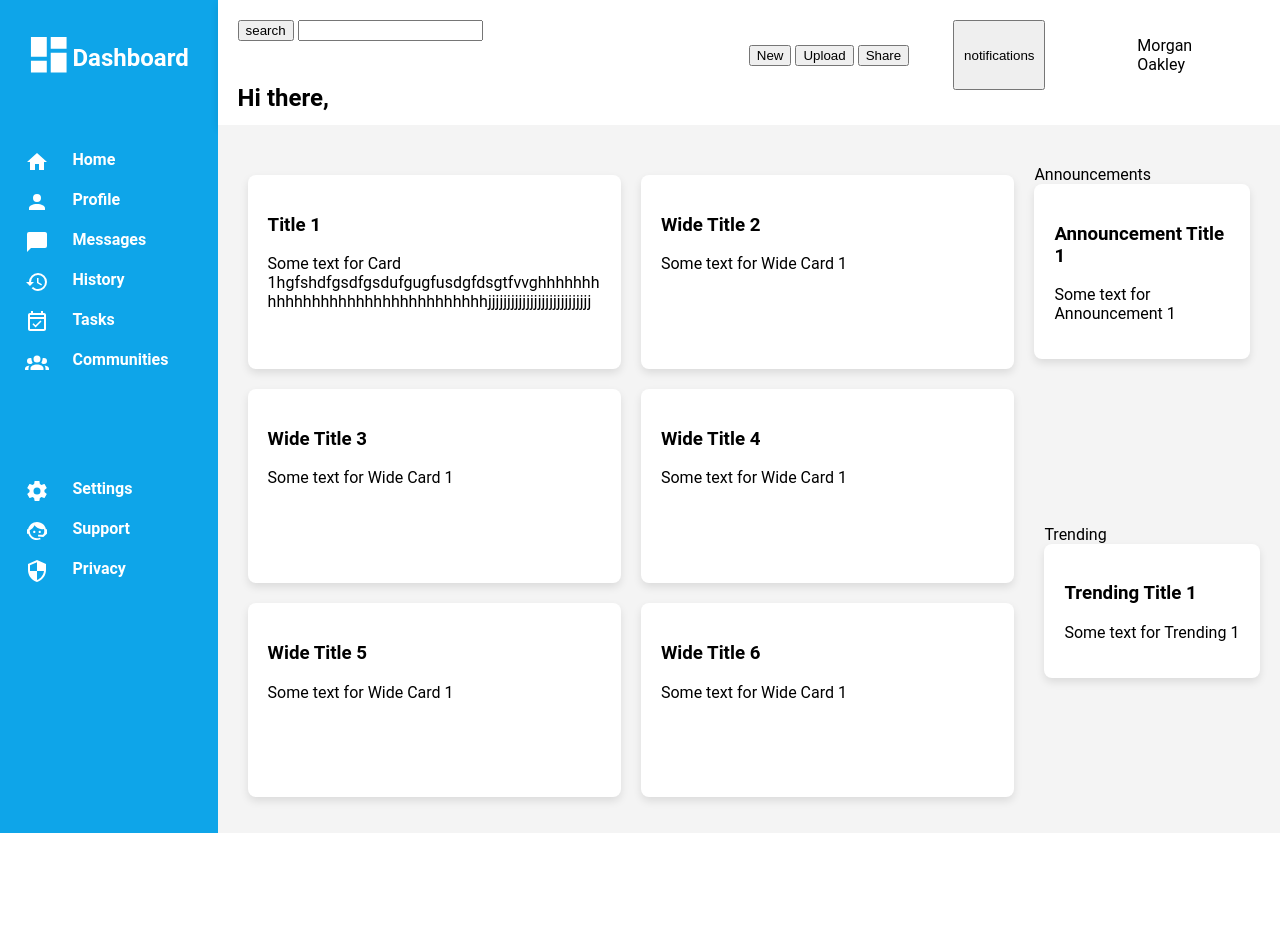
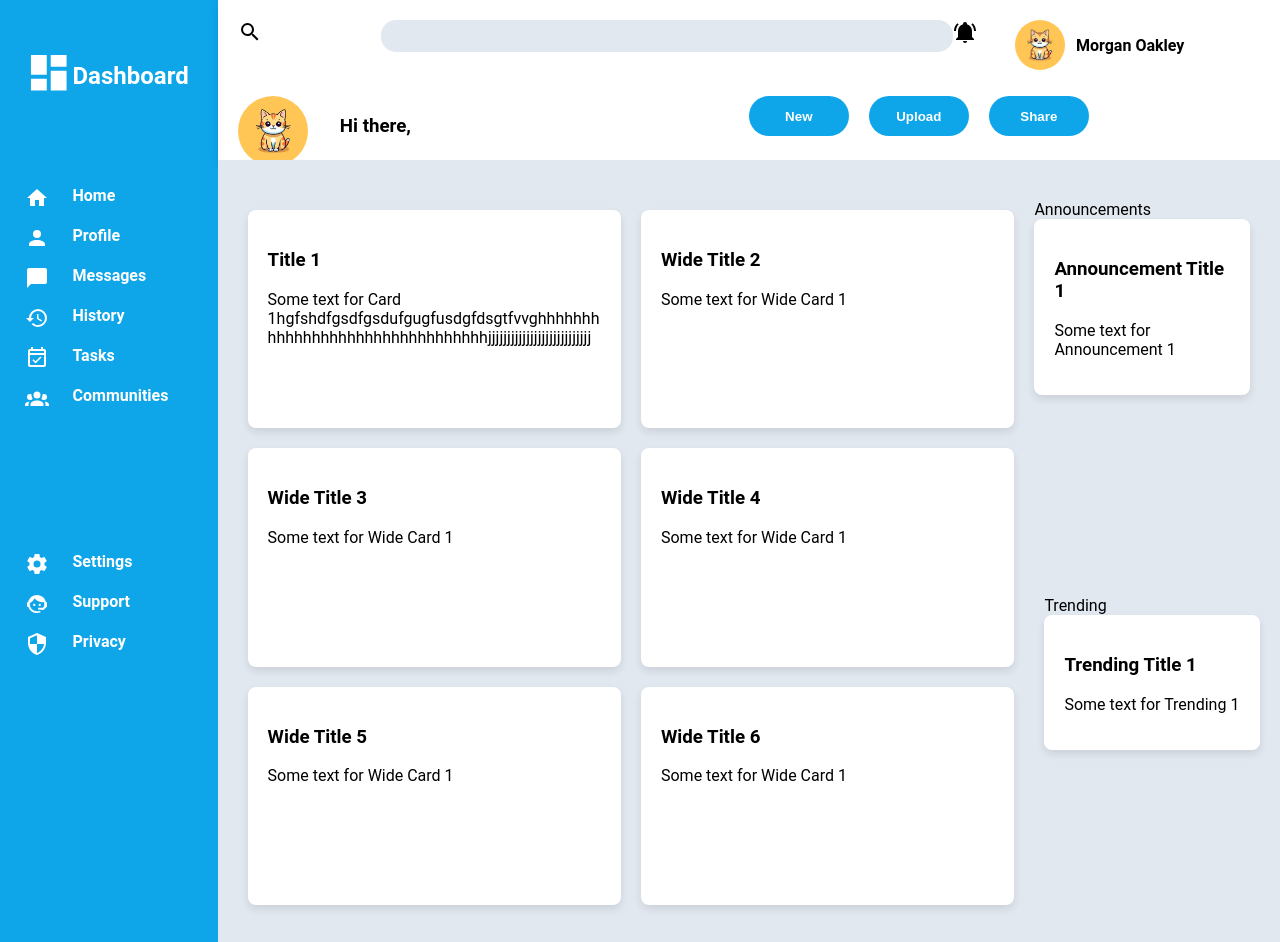
Before and after one commit to mariellaaaa/Admin-Dasboard, a plain HTML site: page index.html in a window 1280 px wide. Before the commit the page ends 833 px from the top, so only its background shows below. Drawn offline with Linux system fonts and the light colour scheme.

Commit message:
header work

```diff
--- a/index.html
+++ b/index.html
@@ -86,37 +86,45 @@
 
         <header class="header">
             <section class="header-top">
-                <div class="search-bar">
-                    <button>
-                        search
+                <section class="search-section">
+                    <button id="search-button">
+                        <svg xmlns="http://www.w3.org/2000/svg">
+                            <path d="M9.5,3A6.5,6.5 0 0,1 16,9.5C16,11.11 15.41,12.59 14.44,13.73L14.71,14H15.5L20.5,19L19,20.5L14,15.5V14.71L13.73,14.44C12.59,15.41 11.11,16 9.5,16A6.5,6.5 0 0,1 3,9.5A6.5,6.5 0 0,1 9.5,3M9.5,5C7,5 5,7 5,9.5C5,12 7,14 9.5,14C12,14 14,12 14,9.5C14,7 12,5 9.5,5Z" />
+                        </svg>
                     </button>
-                    <input type="text">
-                </div>
-                <div class="user-info-top">
-                    <button>
-                        notifications
+                    <input type="text" id="search-input" />
+                </section>
+                <section class="user-info-top">
+                    <button id="notification-button">
+                        <svg xmlns="http://www.w3.org/2000/svg">
+                            <path d="M21,19V20H3V19L5,17V11C5,7.9 7.03,5.17 10,4.29C10,4.19 10,4.1 10,4A2,2 0 0,1 12,2A2,2 0 0,1 14,4C14,4.1 14,4.19 14,4.29C16.97,5.17 19,7.9 19,11V17L21,19M14,21A2,2 0 0,1 12,23A2,2 0 0,1 10,21M19.75,3.19L18.33,4.61C20.04,6.3 21,8.6 21,11H23C23,8.07 21.84,5.25 19.75,3.19M1,11H3C3,8.6 3.96,6.3 5.67,4.61L4.25,3.19C2.16,5.25 1,8.07 1,11Z" />
+                        </svg>
                     </button>
-                    <img src="" alt="">
-                    <p>Morgan Oakley</p>
-                </div>
+                    <div class="avatar-image">
+                        <img src="./images/cat-with-yellow-background_881695-10476.avif" alt="user-avatar" />
+                    </div>
+                    <p class="user-name-top">Morgan Oakley</p>
+                </section>
             </section>
             <section class="header-bottom">
-                <div class="user-info-bottom">
-                    <img src="" alt="">
-                    <h1>Hi there,</h1>
-                    <p>Morgan Oakley (@morgan)</p>
-                </div>
-                <div class="header-buttons">
-                    <button>
+                <section class="user-info-bottom">
+                    <div class="avatar-image-2">
+                        <img src="./images/cat-with-yellow-background_881695-10476.avif" alt="user-avatar" />
+                    </div>
+                    <h1 class="hi-text">Hi there,</h1>
+                    <p class="user-name-bottom">Morgan Oakley (@morgan)</p>
+                </section>
+                <section class="button-group-bottom">
+                    <button class="button-group">
                         New
                     </button>
-                    <button>
+                    <button class="button-group">
                         Upload
                     </button>
-                    <button>
+                    <button class="button-group">
                         Share
                     </button>
-                </div>
+                </section>
             </section>
         </header>
 
--- a/style.css
+++ b/style.css
@@ -4,11 +4,11 @@ body {
     font-family: 'Roboto', sans-serif;
     display: grid;
     grid-template-columns: 17% 1fr;
-    grid-template-rows: 15% 1fr;
+    grid-template-rows: 17% 1fr;
     grid-template-areas:
-        "sidebar header"
-        "sidebar main";
-  }
+      "sidebar header"
+      "sidebar main";
+}
 
   .sidebar {
     background-color: #0ea5e9;
@@ -84,26 +84,140 @@ body {
     grid-area: header;
     display: grid;
     grid-template-rows: 30% 1fr;
+    grid-gap: 40px;
     grid-template-areas:
-    "header-top"
-    "header-bottom";
+      "header-top"
+      "header-bottom";
   }
 
   .header-top {
     display: grid;
     grid-template-columns: 70% 1fr;
+    align-items: center;
     grid-area: header-top;
+    grid-template-areas:
+      "search-section user-info-top";
+  }
+
+  .search-section {
+    display: grid;
+    grid-area: search-section;
+    grid-template-columns: 20% 1fr;
+    grid-template-areas: "search-button search-input";
+  }
+
+  #search-button {
+    background: none;
+    border: none;
+    padding: 0;
+    cursor: pointer;
+    overflow: hidden;
+    display: grid;
+    grid-area: search-button;
+  }
+
+  #search-input {
+    border-radius: 15px;
+    background-color: #e2e8f0;
+    height: 30px;
+    border: none;
+    display: grid;
+    grid-area: search-input;
   }
 
   .user-info-top {
     display: grid;
-    grid-template-columns: 30% 30% 30%;
+    grid-area: user-info-top;
+    grid-template-columns: 20% 20% 60%;
+    grid-template-areas: "notification-button avatar-image user-name-top";
+  }
+
+  #notification-button {
+    background: none;
+    border: none;
+    padding: 0;
+    cursor: pointer;
+    overflow: hidden;
+    display: grid;
+    grid-area: notification-button;
+  }
+
+  .avatar-image {
+    width: 50px;
+    height: 50px;
+    border-radius: 50%;
+    overflow: hidden;
+    display: grid;
+    grid-area: avatar-image;
+  }
+
+  .avatar-image img {
+    width: 100%;
+    height: 100%;
+    object-fit: cover;
+  }
+
+  .user-name-top {
+    font-weight: bold;
   }
 
   .header-bottom {
     display: grid;
     grid-template-columns: 50% 50%;
     grid-area: header-bottom;
+    grid-template-areas: "user-info-bottom button-group-bottom";
+  }
+
+  .user-info-bottom {
+    display: grid;
+    grid-area: user-info-bottom;
+    grid-template-columns: 20% 60%;
+    grid-template-rows: 50% 50%;
+    grid-template-areas:
+      "avatar-image-2 hi-text"
+      "avatar-image-2 user-name-bottom";
+  }
+
+  .button-group-bottom {
+    display: grid;
+    grid-area: button-group-bottom;
+    grid-template-columns: 100px 100px 100px;
+    grid-gap: 20px;
+  }
+
+  .button-group {
+    background-color: #0ea5e9;
+    cursor: pointer;
+    border: none;
+    font-weight: bold;
+    color: white;
+    border-radius: 20px;
+    width: 100px;
+    height: 40px;
+  }
+
+  .avatar-image-2 {
+    width: 70px;
+    height: 70px;
+    border-radius: 50%;
+    overflow: hidden;
+    grid-area: avatar-image-2;
+  }
+
+  .hi-text {
+    display: grid;
+    grid-area: hi-text;
+  }
+
+  .user-name-bottom {
+    display: grid;
+    grid-area: user-name-bottom;
+  }
+
+  .avatar-image-2 img {
+    width: 100%;
+    height: 100%;
+    object-fit: cover;
   }
 
   .main-content {
@@ -115,7 +229,7 @@ body {
       "projects announcements"
       "projects trending";
     grid-gap: 20px;
-    background-color: #f4f4f4;
+    background-color: #e2e8f0;
   }
 
   .projects {
@@ -129,13 +243,11 @@ body {
 
   .announcements {
     grid-area: announcements;
-    background-color: #f4f4f4;
     padding: 20px 30px 10px 10px;
   }
 
   .trending {
     grid-area: trending;
-    background-color: #f4f4f4;
     padding: 20px;
   }
 
```
Also changed, not shown: images/cat-with-yellow-background_881695-10476.avif (added).
